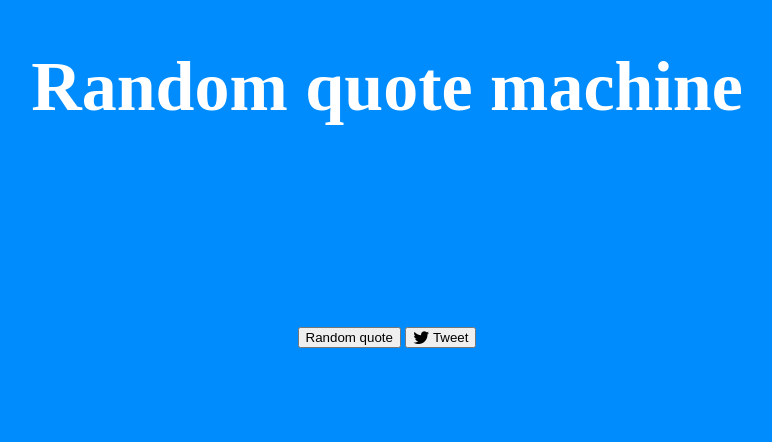
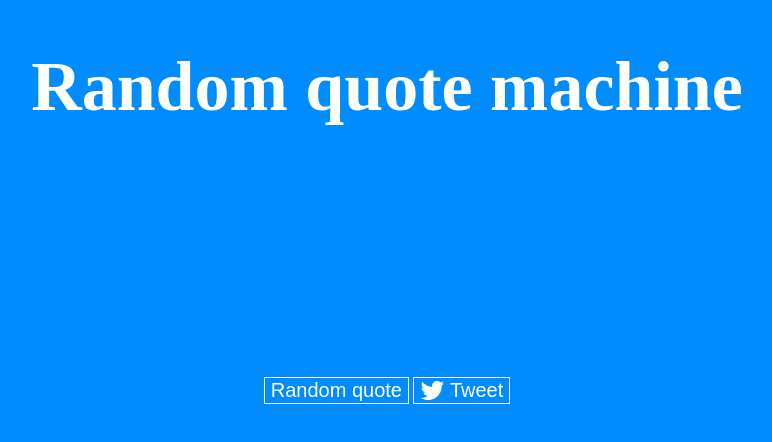
Before and after one commit to Killy89/mod12.5, a plain HTML site: page index.html in a window 1280 px wide. Shown: the whole page, without its empty margins (253-1025 px from the left). Drawn offline with nearby package versions, Linux system fonts and the light colour scheme; no server answers.

Commit message:
Style changes

```diff
--- a/css/style.css
+++ b/css/style.css
@@ -15,3 +15,12 @@ h1 {
 .tweet {
     text-decoration: none;
 }
+
+button {
+    background-color: rgb(255, 255, 255, 0);
+    color: white;
+    border: solid 1px white;
+    font-size: 20px;
+    cursor: pointer;
+    margin-top: 50px;
+}
```
